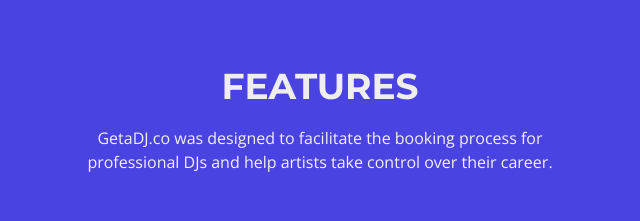
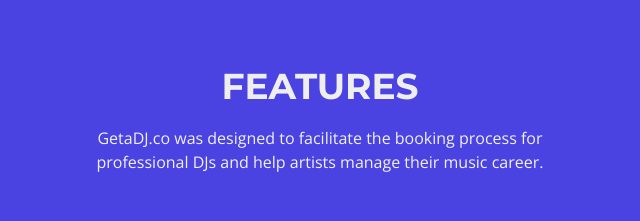
Before and after one commit to GetaDJdotCO/getadjdot.github.io, a plain HTML site: page index.html in a window 1280 px wide. Shown: the part 1380-1601 px from the top of the page, 320-960 px from the left. Drawn offline with nearby package versions, Linux system fonts and the light colour scheme.

Commit message:
Minor changes

```diff
--- a/index.html
+++ b/index.html
@@ -13,7 +13,7 @@
 	<meta property="og:site" content="" /> <!-- website link -->
 	<meta property="og:title" content=""/> <!-- title shown in the actual shared post -->
 	<meta property="og:description" content="" /> <!-- description shown in the actual shared post -->
-	<meta property="og:image" content="" /> <!-- image link, make sure it's jpg -->
+	<!-- <meta property="og:image" content="" /> <!-- image link, make sure it's jpg -->
 	<meta property="og:url" content="" /> <!-- where do you want your post to link to -->
 	<meta property="og:type" content="article" />
 
@@ -238,7 +238,7 @@
             <div class="row">
                 <div class="col-lg-12">
                     <h2>FEATURES</h2>
-                    <div class="p-heading p-large">GetaDJ.co was designed to facilitate the booking process for professional DJs and help artists take control over their career. </div>
+                    <div class="p-heading p-large">GetaDJ.co was designed to facilitate the booking process for professional DJs and help artists manage their music career. </div>
                 </div> <!-- end of col -->
             </div> <!-- end of row -->
             <div class="row">
```
Also changed, not shown: 1 other file.
